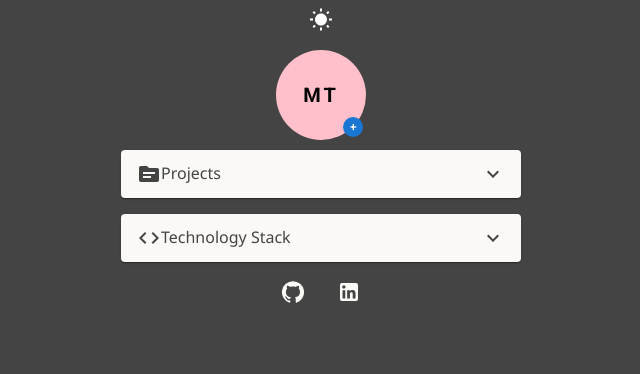
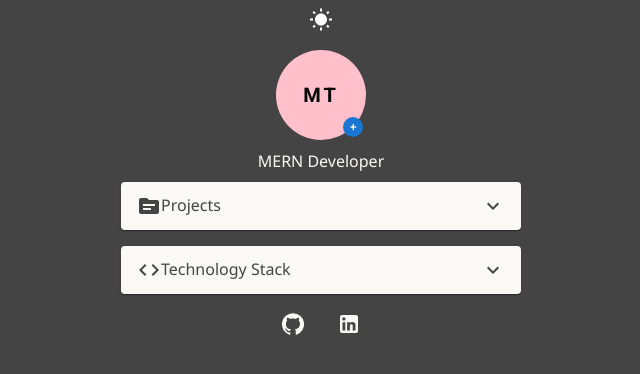
Before and after one commit to maxt41/linktree-clone, a React (Create React App) app: page / in a window 1280 px wide. Shown: the top 374 px of the page, without its empty margins (319-959 px from the left). Built offline with nearby package versions, Linux system fonts and the light colour scheme; the HTML template or start-up script is replaced by a standard one.

Commit message:
Added header

```diff
--- a/src/components/Header.jsx
+++ b/src/components/Header.jsx
@@ -1,5 +1,5 @@
 import React, { useContext, useState } from 'react'
-import { Grid, Avatar, Badge } from '@mui/material'
+import { Grid, Avatar, Badge, Typography } from '@mui/material'
 import toast, { Toaster } from 'react-hot-toast';
 import { ThemeContext } from '../context/ThemeContext';
 
@@ -35,6 +35,11 @@ const Header = () => {
                     <Avatar sx={{ width: 90, height: 90, bgcolor: 'pink', color: 'black', fontWeight: 'bold', letterSpacing: '0.15em' }}>MT</Avatar>
                 </Badge>
             </Grid>
+            <Grid item xs={12} style={{ display: 'flex', justifyContent: 'center', marginBottom: '10px' }}>
+                <Typography variant='subtitle' align='center'>
+                    MERN Developer
+                </Typography>
+            </Grid>
         </Grid>
     )
 }
```
